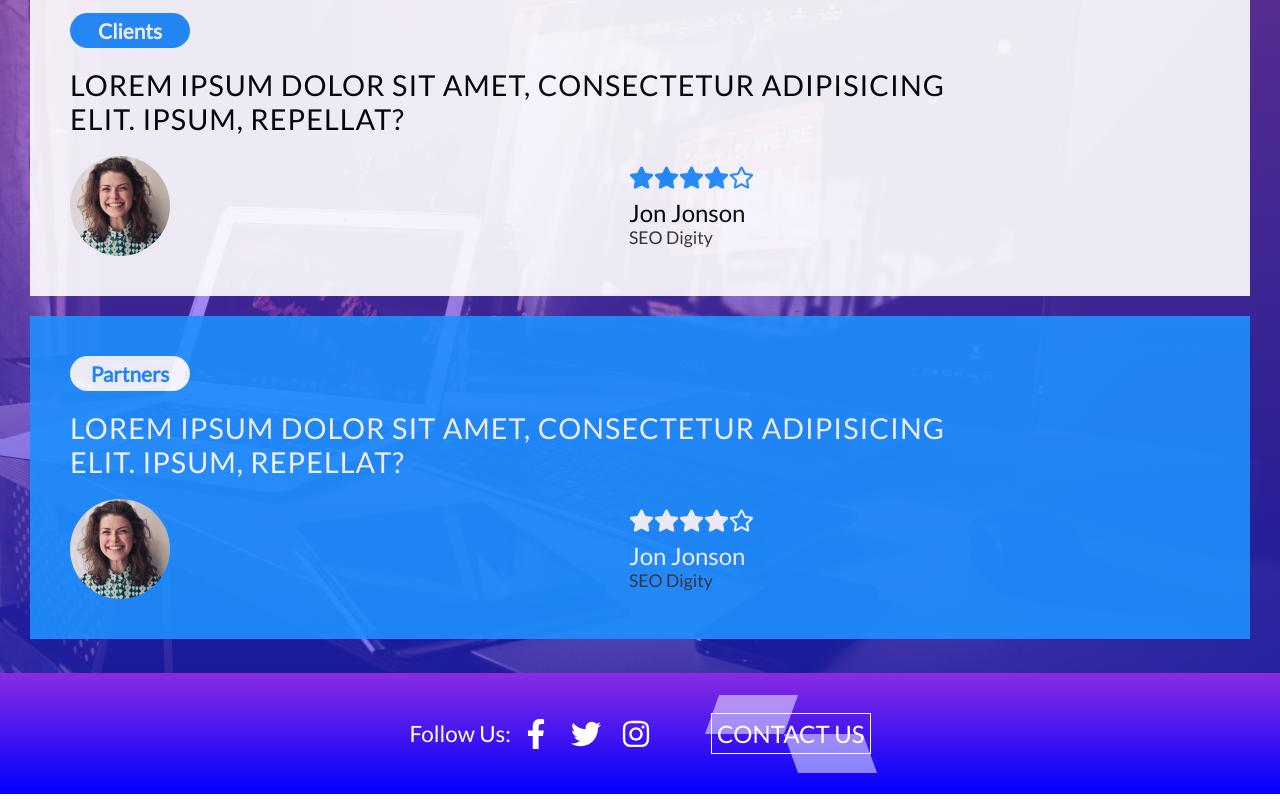
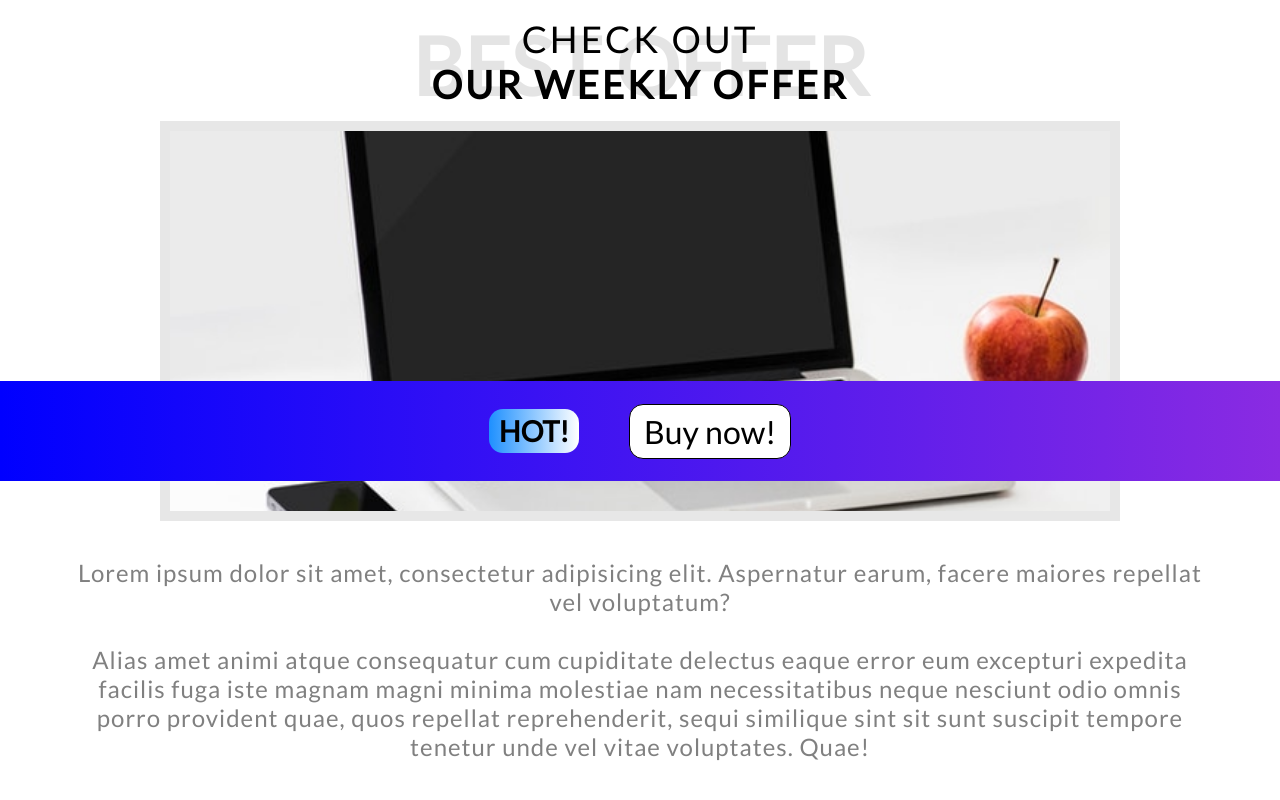
Before and after one commit to Kloosk/ModernSite, a React (Create React App) app: page / in a window 1280 px wide. Shown: the part 2820-3620 px from the top of the page. Built offline with nearby package versions, Linux system fonts and the light colour scheme.

Commit message:
WeeklyOffer section

```diff
--- a/src/App/App.js
+++ b/src/App/App.js
@@ -7,6 +7,7 @@ import Footer from "../Footer/Footer";
 import Subscribe from "../Subscribe/Subscribe";
 import Reviews from "../Reviews/Reviews";
 import FollowUs from "../FollowUs/FollowUs";
+import WeekOffer from "../WeekOffer/WeekOffer";
 
 const GlobalStyle = createGlobalStyle`
   * {
@@ -28,6 +29,7 @@ const App = () => {
         <Main/>
         <Header/>
         <Subscribe/>
+        <WeekOffer/>
         <Reviews/>
         <FollowUs/>
         <Footer/>
--- a/src/WeekOffer/WeekOffer.js
+++ b/src/WeekOffer/WeekOffer.js
@@ -1,14 +1,128 @@
 import React from 'react';
 import styled from "styled-components";
+import img1 from '../img/mobile/laptop.jpg';
 
 const Container = styled.div`
+    height: 130vh;
+    width: 100vw;
+    background-color: #fff;
+    font-size: 2rem;
+    position: relative;
+    margin-top: 50px;
+`;
+const BgH1 = styled.h1`
+  position: absolute;
+  font-size: 5rem;
+  text-align: center;
+  top: 10%;
+  left: 50%;
+  transform: translateX(-50%);
+  color: #000;
+  opacity: 0.1;
+  width: 100%;
+`;
+const P = styled.p`
+  font-size: 2.3rem;
+  position: absolute;
+  text-align: center;
+  top: 10%;
+  left: 50%;
+  transform: translateX(-50%);
+  color: #000;
+  width: 90%;
+  letter-spacing: 3px;
+`;
+const Span = styled.span`
+  display: block;
+  font-size: 2.4rem;
+  font-weight: bold;
+`;
+const Item = styled.div`
+  width: 100%;
+  height: 50vh;
+  position: absolute;
+  top: 20%;
+  display: flex;
+  justify-content: center;
+  align-items: center;
+`;
+const Bg = styled.div`
+  width: 75%;
+  height: 100%;
+  background: url(${img1}) no-repeat center/cover;
+  border: 10px solid #e7e7e7;
+`;
+const Block = styled.div`
+  position: absolute;
+  bottom: 10%;
+  width: 100%;
+  height: 25%;
+  background: linear-gradient(to right,blue,blueviolet);
+  color: #fff;
+  display: flex;
+  align-items: center;
+  justify-content: center;
 
 `;
-
+const Text = styled.p`
+  text-align: center;
+  padding: 0 5vw;
+  position: absolute;
+  top: 62%;
+  color: gray;
+  font-size: 1.5rem;
+  letter-spacing: 1px;
+`;
+const Hot = styled.h1`
+  font-size: 1.8rem;
+  color:#000;
+  background: linear-gradient(to right,dodgerblue,#fff);
+  border-radius: 14px;
+  padding: 5px 10px;
+  margin-right: 50px;
+`;
+const Btn = styled.button`
+  font-size: 2rem;
+  background: #fff;
+  padding: 7px 14px;
+  color: #000;
+  cursor: pointer;
+  border: 1px solid #000;
+  position: relative;
+  border-radius: 14px;
+  transition: font-weight 0.3s ease-in;
+  &:hover{
+    font-weight: bold;
+  }
+  &::after{
+    content: '';
+    height: 0;
+    width: 100%;
+    background: linear-gradient(#fff,dodgerblue);
+    position: absolute;
+    top: 0;
+    left: 0;
+    transition: height 0.3s ease-in;
+    border-radius: 14px;
+    opacity: 0.5;
+  }
+  &:hover::after{
+    height: 100%;
+  }
+`;
 const WeekOffer = () => {
   return(
       <Container>
-
+            <BgH1>BEST OFFER</BgH1>
+            <P>CHECK OUT <Span>OUR WEEKLY OFFER</Span></P>
+            <Item>
+                <Bg></Bg>
+                <Block>
+                    <Hot>HOT!</Hot>
+                    <Btn>Buy now!</Btn>
+                </Block>
+            </Item>
+            <Text>Lorem ipsum dolor sit amet, consectetur adipisicing elit. Aspernatur earum, facere maiores repellat vel voluptatum?<br/><br/> Alias amet animi atque consequatur cum cupiditate delectus eaque error eum excepturi expedita facilis fuga iste magnam magni minima molestiae nam necessitatibus neque nesciunt odio omnis porro provident quae, quos repellat reprehenderit, sequi similique sint sit sunt suscipit tempore tenetur unde vel vitae voluptates. Quae!</Text>
       </Container>
   )
 };
```
Also changed, not shown: src/img/mobile/laptop.jpg (added), 1 other file (tests, documents, lock files or other folders).
